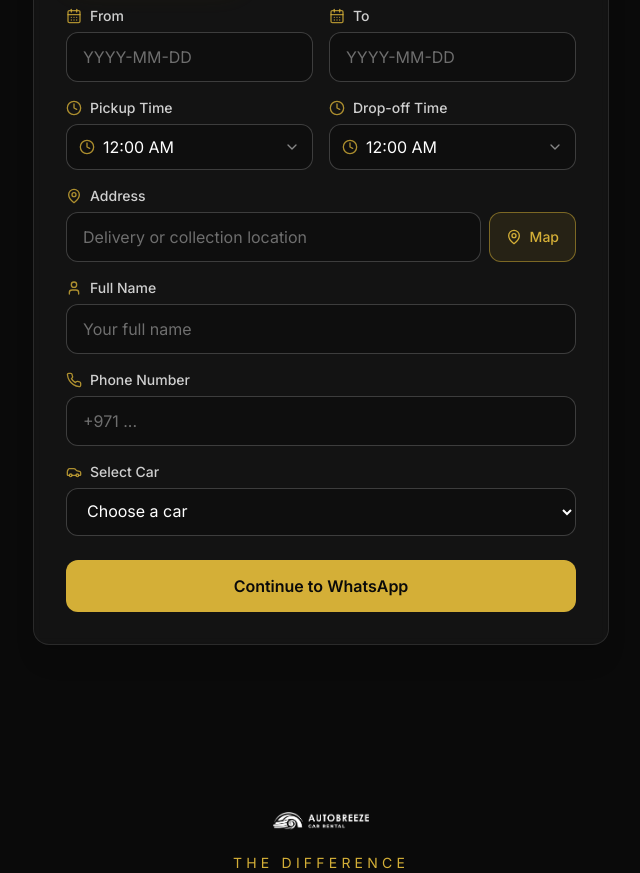
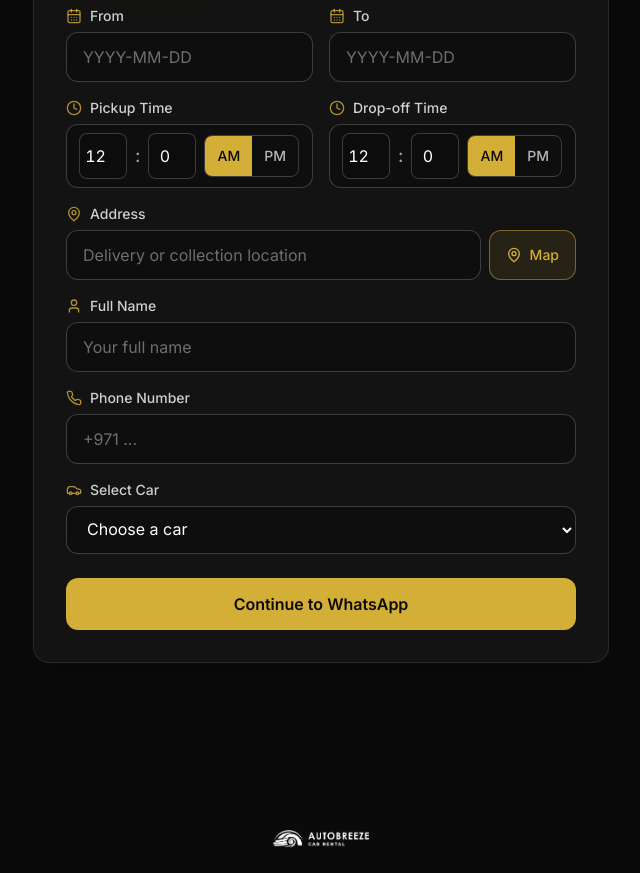
Before and after one commit to it-techmonkey/autobreeze, a Next.js app: page / in a window 1280 px wide. Shown: the part 2100-2973 px from the top of the page, without its empty margins (319-959 px from the left). Built offline with nearby package versions, Linux system fonts and the light colour scheme; a web font is replaced by a local one.

Commit message:
Input time optimized

```diff
--- a/components/TimeInput.tsx
+++ b/components/TimeInput.tsx
@@ -1,7 +1,6 @@
 "use client";
 
-import { useState, useRef, useEffect, useMemo, useId } from "react";
-import { createPortal } from "react-dom";
+import { useMemo, useCallback } from "react";
 
 function parseTime(value: string): { hour: number; minute: number; ampm: "AM" | "PM" } {
   const match = value.match(/^(\d{1,2}):(\d{2})\s*(AM|PM)$/i);
@@ -21,23 +20,8 @@ function formatTime(hour: number, minute: number, ampm: "AM" | "PM"): string {
   return `${h}:${m.toString().padStart(2, "0")} ${ampm}`;
 }
 
-// Map pixel click to angle 0-360 (degrees from 12 o'clock).
-function getClickAngle(offsetX: number, offsetY: number, width: number, height: number, cx: number, cy: number): number {
-  const relX = (offsetX / width) * (cx * 2) - cx;
-  const relY = (offsetY / height) * (cy * 2) - cy;
-  let angle = (Math.atan2(relX, -relY) * 180) / Math.PI;
-  if (angle < 0) angle += 360;
-  return angle;
-}
-
-function angleToHour(angle: number): number {
-  const h = Math.round(angle / 30) % 12;
-  return h === 0 ? 12 : h;
-}
-
-function angleToMinute(angle: number): number {
-  return Math.round(angle / 6) % 60;
-}
+const baseInputClass =
+  "rounded-lg border border-white/20 bg-matte-black/50 text-white text-center focus:border-gold focus:outline-none focus:ring-1 focus:ring-gold transition placeholder:text-white/40";
 
 interface TimeInputProps {
   id: string;
@@ -47,255 +31,134 @@ interface TimeInputProps {
 }
 
 export default function TimeInput({ id, value, onChange, className = "" }: TimeInputProps) {
-  const [open, setOpen] = useState(false);
-  const triggerRef = useRef<HTMLButtonElement>(null);
-  const popoverRef = useRef<HTMLDivElement>(null);
-  const uniqueId = useId();
+  const { hour, minute, ampm } = useMemo(() => parseTime(value || "12:00 AM"), [value]);
 
-  const parsed = useMemo(() => parseTime(value || "12:00 AM"), [value]);
-  const [hour, setHour] = useState(parsed.hour);
-  const [minute, setMinute] = useState(parsed.minute);
-  const [ampm, setAmPm] = useState<"AM" | "PM">(parsed.ampm);
-  const [mode, setMode] = useState<"hour" | "minute">("hour");
+  const setHour = useCallback(
+    (h: number) => {
+      const n = Math.min(12, Math.max(1, h));
+      onChange(formatTime(n, minute, ampm));
+    },
+    [minute, ampm, onChange]
+  );
 
-  useEffect(() => {
-    const p = parseTime(value || "12:00 AM");
-    setHour(p.hour);
-    setMinute(p.minute);
-    setAmPm(p.ampm);
-  }, [value]);
+  const setMinute = useCallback(
+    (m: number) => {
+      const n = Math.min(59, Math.max(0, m));
+      onChange(formatTime(hour, n, ampm));
+    },
+    [hour, ampm, onChange]
+  );
 
-  const [popoverStyle, setPopoverStyle] = useState({ top: 0, left: 0 });
+  const setAmPm = useCallback(
+    (a: "AM" | "PM") => {
+      onChange(formatTime(hour, minute, a));
+    },
+    [hour, minute, onChange]
+  );
 
-  useEffect(() => {
-    if (open && triggerRef.current) {
-      const rect = triggerRef.current.getBoundingClientRect();
-      const w = typeof window !== "undefined" ? window.innerWidth : 320;
-      setPopoverStyle({
-        top: rect.bottom + 8,
-        left: Math.max(8, Math.min(rect.left, w - 220)),
-      });
-    }
-  }, [open]);
-
-  useEffect(() => {
-    if (!open) return;
-    const handleClickOutside = (e: MouseEvent) => {
-      const target = e.target as Node;
-      if (popoverRef.current?.contains(target) || triggerRef.current?.contains(target)) return;
-      setOpen(false);
-    };
-    const handleEscape = (e: KeyboardEvent) => {
-      if (e.key === "Escape") setOpen(false);
-    };
-    document.addEventListener("mousedown", handleClickOutside);
-    document.addEventListener("keydown", handleEscape);
-    return () => {
-      document.removeEventListener("mousedown", handleClickOutside);
-      document.removeEventListener("keydown", handleEscape);
-    };
-  }, [open]);
-
-  const clockContainerRef = useRef<HTMLDivElement>(null);
-
-  const handleClockClick = (e: React.MouseEvent<HTMLDivElement>) => {
-    const el = clockContainerRef.current;
-    if (!el) return;
-    const rect = el.getBoundingClientRect();
-    const offsetX = e.clientX - rect.left;
-    const offsetY = e.clientY - rect.top;
-    const angle = getClickAngle(offsetX, offsetY, rect.width, rect.height, cx, cy);
-    if (mode === "hour") {
-      const h = angleToHour(angle);
-      setHour(h);
-      onChange(formatTime(h, minute, ampm));
-    } else {
-      const m = angleToMinute(angle);
-      setMinute(m);
-      onChange(formatTime(hour, m, ampm));
-    }
+  const handleHourChange = (e: React.ChangeEvent<HTMLInputElement>) => {
+    const v = e.target.value;
+    if (v === "") return;
+    const n = parseInt(v, 10);
+    if (!isNaN(n)) setHour(n);
   };
 
-  const selectAmPm = (a: "AM" | "PM") => {
-    setAmPm(a);
-    onChange(formatTime(hour, minute, a));
+  const handleMinuteChange = (e: React.ChangeEvent<HTMLInputElement>) => {
+    const v = e.target.value;
+    if (v === "") return;
+    const n = parseInt(v, 10);
+    if (!isNaN(n)) setMinute(n);
   };
 
-  const displayValue = value || "12:00 AM";
+  const handleHourBlur = (e: React.FocusEvent<HTMLInputElement>) => {
+    const v = e.target.value.trim();
+    if (v === "") {
+      setHour(12);
+      return;
+    }
+    const n = parseInt(v, 10);
+    if (isNaN(n)) setHour(12);
+    else setHour(n);
+  };
 
-  const clockSize = 160;
-  const cx = clockSize / 2;
-  const cy = clockSize / 2;
-  const radius = 52;
+  const handleMinuteBlur = (e: React.FocusEvent<HTMLInputElement>) => {
+    const v = e.target.value.trim();
+    if (v === "") {
+      setMinute(0);
+      return;
+    }
+    const n = parseInt(v, 10);
+    if (isNaN(n)) setMinute(0);
+    else setMinute(n);
+  };
 
-  const popoverContent = open && typeof document !== "undefined" && (
+  return (
     <div
-      ref={popoverRef}
-      id={`${id}-popover-${uniqueId}`}
-      role="dialog"
-      aria-label="Choose time"
-      className="fixed z-[200] rounded-xl border border-white/20 bg-charcoal shadow-2xl p-4 w-[200px]"
-      style={{ top: popoverStyle.top, left: popoverStyle.left }}
+      className={`flex items-center gap-2 rounded-xl border border-white/20 bg-matte-black/50 px-3 py-2 min-h-[48px] sm:min-h-[44px] ${className}`}
+      role="group"
+      aria-labelledby={`${id}-label`}
     >
-      <div className="flex flex-col items-center gap-3">
-        {/* Current time display */}
-        <div className="text-xl font-semibold text-white tabular-nums">
-          {hour}:{minute.toString().padStart(2, "0")} {ampm}
-        </div>
+      <span id={`${id}-label`} className="sr-only">
+        Time
+      </span>
 
-        {/* Hour / Minute toggle */}
-        <div className="flex rounded-lg border border-white/20 overflow-hidden shrink-0">
+      {/* Hour */}
+      <input
+        id={id}
+        type="number"
+        min={1}
+        max={12}
+        value={hour}
+        onChange={handleHourChange}
+        onBlur={handleHourBlur}
+        className={`${baseInputClass} w-12 min-w-[3rem] py-2.5 text-base tabular-nums`}
+        aria-label="Hour (1-12)"
+        inputMode="numeric"
+      />
+
+      <span className="text-white/60 text-lg font-medium select-none" aria-hidden="true">
+        :
+      </span>
+
+      {/* Minute */}
+      <input
+        id={`${id}-minute`}
+        type="number"
+        min={0}
+        max={59}
+        value={minute}
+        onChange={handleMinuteChange}
+        onBlur={handleMinuteBlur}
+        className={`${baseInputClass} w-12 min-w-[3rem] py-2.5 text-base tabular-nums`}
+        aria-label="Minute (0-59)"
+        inputMode="numeric"
+      />
+
+      {/* AM/PM toggle */}
+      <div className="flex rounded-lg border border-white/20 overflow-hidden shrink-0" role="group" aria-label="AM or PM">
         <button
           type="button"
-            onClick={() => setMode("hour")}
-            className={`px-3 py-1.5 text-sm font-medium transition ${
-              mode === "hour" ? "bg-gold text-matte-black" : "text-white/70 hover:text-white bg-white/5"
-            }`}
-          >
-            Hour
-          </button>
-          <button
-            type="button"
-            onClick={() => setMode("minute")}
-            className={`px-3 py-1.5 text-sm font-medium transition ${
-              mode === "minute" ? "bg-gold text-matte-black" : "text-white/70 hover:text-white bg-white/5"
-            }`}
-          >
-            Minute
-          </button>
-        </div>
-
-        {/* Simple clock: 12 numbers in hour mode, 60 ticks in minute mode. No hands. */}
-        <div
-          ref={clockContainerRef}
-          role="button"
-          tabIndex={0}
-          onClick={handleClockClick}
-          onKeyDown={(e) => {
-            if (e.key === "Enter" || e.key === " ") e.currentTarget.click();
-          }}
-          className="relative cursor-pointer rounded-full border-2 border-white/20 select-none"
-          style={{ width: clockSize, height: clockSize }}
-          aria-label={mode === "hour" ? "Click to select hour" : "Click to select minute"}
-        >
-          <svg
-            width={clockSize}
-            height={clockSize}
-            viewBox={`0 0 ${clockSize} ${clockSize}`}
-            className="rounded-full pointer-events-none"
-            aria-hidden
-          >
-            <circle cx={cx} cy={cy} r={radius} fill="rgba(255,255,255,0.05)" stroke="rgba(255,255,255,0.15)" strokeWidth="1" />
-
-            {mode === "minute" ? (
-              /* Minute mode: 60 ticks, highlight selected */
-              <>
-                {Array.from({ length: 60 }, (_, i) => {
-                  const a = (i * 6 * Math.PI) / 180;
-                  const isSelected = minute === i;
-                  const r = isSelected ? radius - 2 : radius - 6;
-                  const x1 = cx + radius * Math.sin(a);
-                  const y1 = cy - radius * Math.cos(a);
-                  const x2 = cx + r * Math.sin(a);
-                  const y2 = cy - r * Math.cos(a);
-                  return (
-                    <line
-                      key={i}
-                      x1={x1}
-                      y1={y1}
-                      x2={x2}
-                      y2={y2}
-                      stroke={isSelected ? "rgb(212,175,55)" : "rgba(255,255,255,0.3)"}
-                      strokeWidth={isSelected ? 3 : 1}
-                    />
-                  );
-                })}
-              </>
-            ) : (
-              /* Hour mode: 12 numbers only */
-              <>
-                {[12, 1, 2, 3, 4, 5, 6, 7, 8, 9, 10, 11].map((h) => {
-                  const angle = (h - 1) * 30;
-                  const rad = (angle * Math.PI) / 180;
-                  const x = cx + (radius * 0.7) * Math.sin(rad);
-                  const y = cy - (radius * 0.7) * Math.cos(rad);
-                  const isSelected = hour === h;
-                  return (
-                    <g key={h}>
-                      <circle
-                        cx={x}
-                        cy={y}
-                        r={14}
-                        fill={isSelected ? "rgb(212,175,55)" : "transparent"}
-                      />
-                      <text
-                        x={x}
-                        y={y + 5}
-                        textAnchor="middle"
-                        className="text-sm font-medium"
-                        fill={isSelected ? "#1a1a1a" : "rgba(255,255,255,0.95)"}
-                      >
-                        {h}
-                      </text>
-                    </g>
-                  );
-                })}
-              </>
-            )}
-          </svg>
-        </div>
-
-        {/* AM/PM */}
-        <div className="flex rounded-lg border border-white/20 overflow-hidden shrink-0">
-          <button
-            type="button"
-            onClick={() => selectAmPm("AM")}
-            className={`px-4 py-2 text-sm font-medium transition ${
-              ampm === "AM" ? "bg-gold text-matte-black" : "text-white/70 hover:text-white bg-white/5"
+          onClick={() => setAmPm("AM")}
+          className={`min-w-[2.75rem] px-3 py-2.5 text-sm font-medium transition ${
+            ampm === "AM" ? "bg-gold text-matte-black" : "text-white/70 hover:text-white hover:bg-white/5"
           }`}
           aria-pressed={ampm === "AM"}
+          aria-label="AM"
         >
           AM
         </button>
         <button
           type="button"
-            onClick={() => selectAmPm("PM")}
-            className={`px-4 py-2 text-sm font-medium transition ${
-              ampm === "PM" ? "bg-gold text-matte-black" : "text-white/70 hover:text-white bg-white/5"
+          onClick={() => setAmPm("PM")}
+          className={`min-w-[2.75rem] px-3 py-2.5 text-sm font-medium transition ${
+            ampm === "PM" ? "bg-gold text-matte-black" : "text-white/70 hover:text-white hover:bg-white/5"
           }`}
           aria-pressed={ampm === "PM"}
+          aria-label="PM"
         >
           PM
         </button>
       </div>
     </div>
-    </div>
-  );
-
-  return (
-    <>
-      <button
-        ref={triggerRef}
-        type="button"
-        id={id}
-        onClick={() => setOpen((o) => !o)}
-        className={`flex items-center justify-between gap-2 w-full rounded-xl border border-white/20 bg-matte-black/50 px-3 py-2.5 min-h-[48px] sm:min-h-[44px] text-left text-white focus:border-gold focus:outline-none focus:ring-1 focus:ring-gold transition ${className}`}
-        aria-expanded={open}
-        aria-haspopup="dialog"
-        aria-controls={open ? `${id}-popover-${uniqueId}` : undefined}
-      >
-        <span className="flex items-center gap-2">
-          <svg className="h-4 w-4 text-gold/80 shrink-0" xmlns="http://www.w3.org/2000/svg" width="16" height="16" viewBox="0 0 24 24" fill="none" stroke="currentColor" strokeWidth="2" strokeLinecap="round" strokeLinejoin="round" aria-hidden>
-            <circle cx="12" cy="12" r="10" />
-            <path d="M12 6v6l4 2" />
-          </svg>
-          {displayValue}
-        </span>
-        <svg className="h-4 w-4 text-white/50 shrink-0" xmlns="http://www.w3.org/2000/svg" width="16" height="16" viewBox="0 0 24 24" fill="none" stroke="currentColor" strokeWidth="2" strokeLinecap="round" strokeLinejoin="round" aria-hidden>
-          <path d="M6 9l6 6 6-6" />
-        </svg>
-      </button>
-      {typeof document !== "undefined" && createPortal(popoverContent, document.body)}
-    </>
   );
 }
```
Lines whose indentation alone changed are shown as unchanged.
